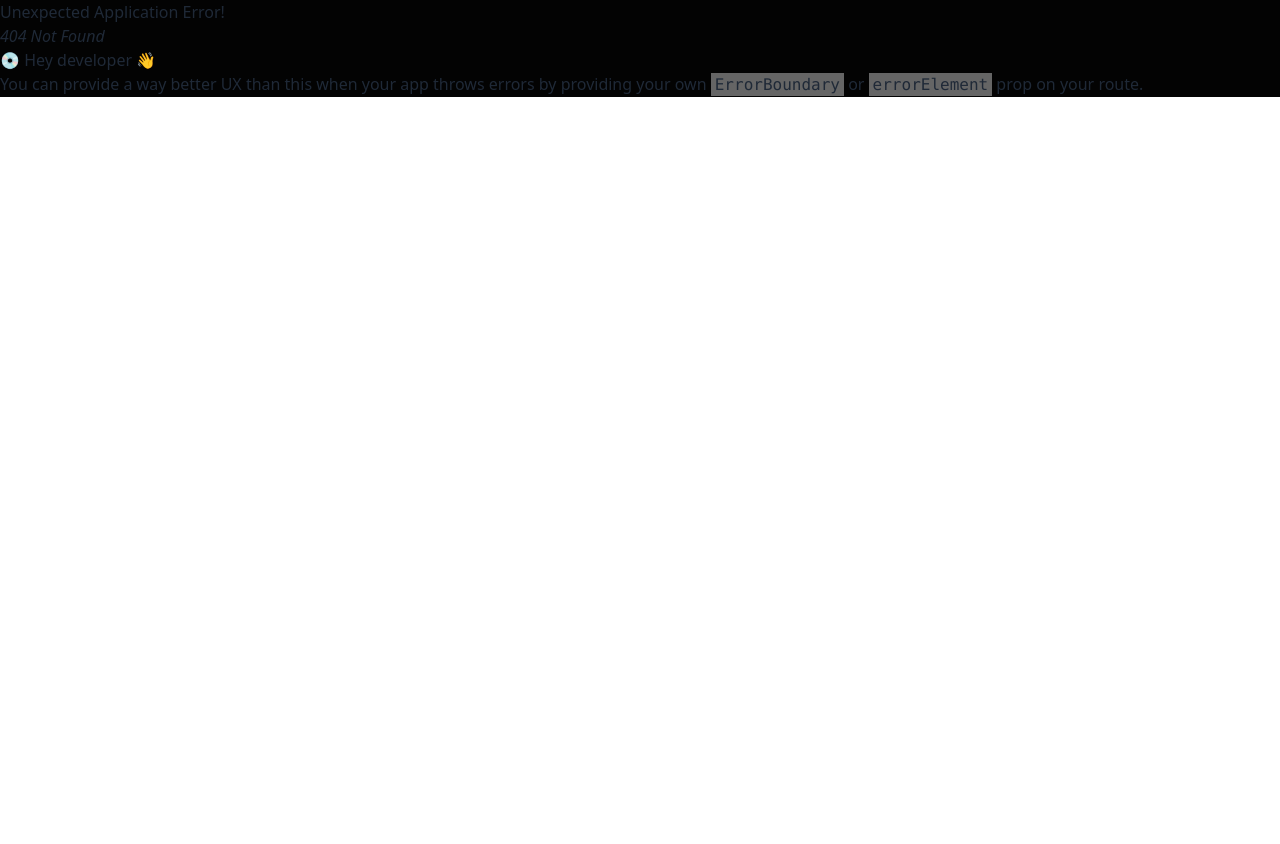
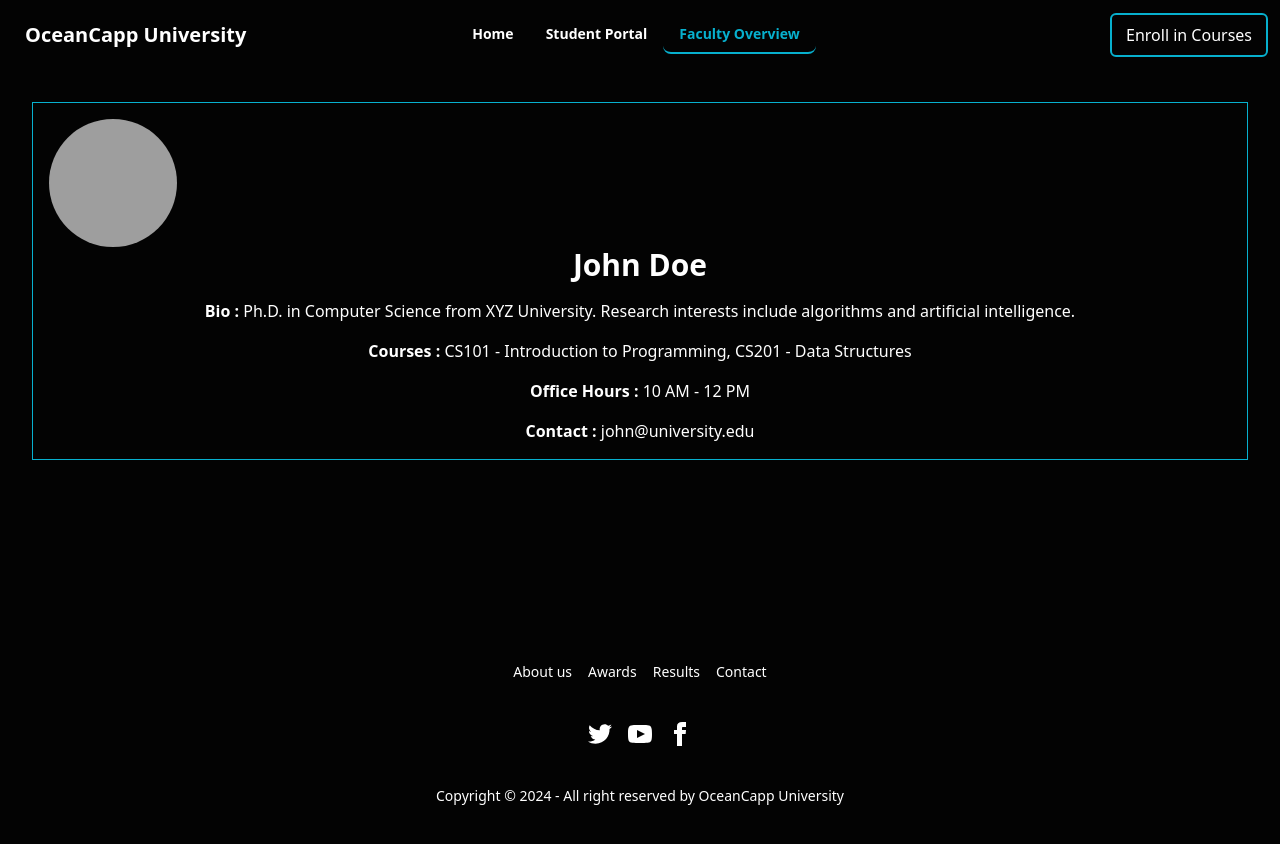
Before and after one commit to Monwar23/Student-Management-System, a React (Vite) app: page /faculty/1 in a window 1280 px wide. Before the commit this address had no page. Before the commit the page ends 800 px from the top, so only its background shows below. Built offline with nearby package versions, Linux system fonts and the light colour scheme; grey boxes are pictures that could not be loaded.

Commit message:
added details button

```diff
--- a/public/facultyList.json
+++ b/public/facultyList.json
@@ -1,72 +1,112 @@
 [
     {
+        "id": 1,
         "name": "John Doe",
         "designation": "Professor",
         "subject": "Computer Science",
         "officeHours": "10 AM - 12 PM",
-        "contact": "john@university.edu"
+        "contact": "john@university.edu",
+        "bio": "Ph.D. in Computer Science from XYZ University. Research interests include algorithms and artificial intelligence.",
+        "courses": ["CS101 - Introduction to Programming", "CS201 - Data Structures"],
+        "profileImage": "path/to/john_doe.jpg"
     },
     {
+        "id": 2,
         "name": "Jane Smith",
         "designation": "Associate Professor",
         "subject": "Mathematics",
         "officeHours": "1 PM - 3 PM",
-        "contact": "jane@university.edu"
+        "contact": "jane@university.edu",
+        "bio": "M.Sc. in Mathematics. Focus on number theory and statistics.",
+        "courses": ["MATH101 - Calculus I", "MATH201 - Linear Algebra"],
+        "profileImage": "path/to/jane_smith.jpg"
     },
     {
+        "id": 3,
         "name": "Alice Johnson",
         "designation": "Lecturer",
         "subject": "Physics",
         "officeHours": "11 AM - 1 PM",
-        "contact": "alice@university.edu"
+        "contact": "alice@university.edu",
+        "bio": "B.Sc. in Physics with research in quantum mechanics.",
+        "courses": ["PHYS101 - General Physics", "PHYS201 - Quantum Mechanics"],
+        "profileImage": "path/to/alice_johnson.jpg"
     },
     {
+        "id": 4,
         "name": "Robert Brown",
         "designation": "Assistant Professor",
         "subject": "Chemistry",
         "officeHours": "2 PM - 4 PM",
-        "contact": "robert@university.edu"
+        "contact": "robert@university.edu",
+        "bio": "Ph.D. in Chemistry specializing in organic synthesis.",
+        "courses": ["CHEM101 - Introduction to Chemistry", "CHEM201 - Organic Chemistry"],
+        "profileImage": "path/to/robert_brown.jpg"
     },
     {
+        "id": 5,
         "name": "Emily Davis",
         "designation": "Senior Lecturer",
         "subject": "Biology",
         "officeHours": "9 AM - 11 AM",
-        "contact": "emily@university.edu"
+        "contact": "emily@university.edu",
+        "bio": "M.Sc. in Biology with a focus on ecology and evolution.",
+        "courses": ["BIO101 - Introduction to Biology", "BIO201 - Ecology"],
+        "profileImage": "path/to/emily_davis.jpg"
     },
     {
+        "id": 6,
         "name": "Michael Wilson",
         "designation": "Professor",
         "subject": "History",
         "officeHours": "12 PM - 2 PM",
-        "contact": "michael@university.edu"
+        "contact": "michael@university.edu",
+        "bio": "Ph.D. in History, focusing on modern European history.",
+        "courses": ["HIST101 - World History", "HIST201 - Modern European History"],
+        "profileImage": "path/to/michael_wilson.jpg"
     },
     {
+        "id": 7,
         "name": "Laura Martinez",
         "designation": "Associate Professor",
         "subject": "English Literature",
         "officeHours": "10 AM - 12 PM",
-        "contact": "laura@university.edu"
+        "contact": "laura@university.edu",
+        "bio": "M.A. in English Literature, specializing in Victorian literature.",
+        "courses": ["ENG101 - Introduction to Literature", "ENG201 - Victorian Literature"],
+        "profileImage": "path/to/laura_martinez.jpg"
     },
     {
+        "id": 8,
         "name": "James Anderson",
         "designation": "Lecturer",
         "subject": "Political Science",
         "officeHours": "3 PM - 5 PM",
-        "contact": "james@university.edu"
+        "contact": "james@university.edu",
+        "bio": "B.A. in Political Science, with research interests in international relations.",
+        "courses": ["POL101 - Introduction to Political Science", "POL201 - International Relations"],
+        "profileImage": "path/to/james_anderson.jpg"
     },
     {
+        "id": 9,
         "name": "Sarah Lee",
         "designation": "Assistant Professor",
         "subject": "Economics",
         "officeHours": "11 AM - 1 PM",
-        "contact": "sarah@university.edu"
+        "contact": "sarah@university.edu",
+        "bio": "Ph.D. in Economics, specializing in microeconomics and labor economics.",
+        "courses": ["ECO101 - Principles of Economics", "ECO201 - Microeconomics"],
+        "profileImage": "path/to/sarah_lee.jpg"
     },
     {
+        "id": 10,
         "name": "David White",
         "designation": "Professor",
         "subject": "Philosophy",
         "officeHours": "9 AM - 11 AM",
-        "contact": "david@university.edu"
+        "contact": "david@university.edu",
+        "bio": "Ph.D. in Philosophy, focusing on ethics and political philosophy.",
+        "courses": ["PHIL101 - Introduction to Philosophy", "PHIL201 - Ethics"],
+        "profileImage": "path/to/david_white.jpg"
     }
 ]
--- a/src/Pages/FacultyManagement.jsx
+++ b/src/Pages/FacultyManagement.jsx
@@ -1,5 +1,5 @@
 import { useState } from "react";
-import { useLoaderData } from "react-router-dom";
+import { Link, useLoaderData } from "react-router-dom";
 
 
 
@@ -47,12 +47,14 @@ const FacultyManagement = () => {
             key={index}
             className="border border-[#07B0CE] p-6 shadow-lg rounded-lg hover:shadow-xl transition relative"
           >
-            <div className="cursor-pointer" onClick={() => toggleExpand(index)}>
+           <div className="flex justify-between">
+           <div className="cursor-pointer" onClick={() => toggleExpand(index)}>
               <h2 className="text-2xl font-semibold text-[#07B0CE]">{faculty.name}</h2>
               <p className="text-white mt-2">{faculty.designation}</p>
               <p className="text-white">Subject : {faculty.subject}</p>
             </div>
-
+            <Link to={`/faculty/${faculty.id}`} className="btn bg-transparent border border-[#07B0CE] mt-4 text-white hover:bg-[#07B0CE] hover:border-none">View Details</Link>
+           </div>
             {expandedIndex === index && (
               <div className="mt-4 border border-[#07B0CE] p-4 rounded-lg shadow-lg">
                 <p className="text-white"><strong>Office Hours : </strong> {faculty.officeHours}</p>
--- /dev/null
+++ b/src/Pages/FacultyProfile.jsx
@@ -0,0 +1,23 @@
+import { useLoaderData, useParams } from "react-router-dom";
+
+const FacultyProfile = () => {
+    const faculties = useLoaderData()
+    const { id } = useParams()
+    const faculty = faculties.find((faculty) => faculty.id === Number(id));
+
+    console.log(faculty);
+    const {name,profileImage,bio,courses,officeHours,contact}=faculty
+    return (
+        <div className="p-4 border border-[#07B0CE] text-white m-8 text-center">
+            <img src={profileImage} alt={faculty.name} className="rounded-full w-32 h-32" />
+            <h1 className="text-3xl font-bold">{name}</h1>
+            <p className="mt-4"><strong>Bio :</strong> {bio}</p>
+            <p className="mt-4"><strong>Courses :</strong> {courses.join(", ")}</p>
+            <p className="mt-4"><strong>Office Hours :</strong> {officeHours}</p>
+            <p className="mt-4"><strong>Contact :</strong> <a href={`mailto:${contact}`}>{contact}</a></p>
+
+        </div>
+    );
+};
+
+export default FacultyProfile;
--- a/src/main.jsx
+++ b/src/main.jsx
@@ -10,6 +10,7 @@ import Home from './Pages/Home';
 import StudentDashboard from './Pages/StudentDashboard';
 import FacultyManagement from './Pages/FacultyManagement';
 import CourseRegistration from './Pages/CourseRegistration';
+import FacultyProfile from './Pages/FacultyProfile';
 
 const router = createBrowserRouter([
   {
@@ -35,6 +36,11 @@ const router = createBrowserRouter([
         element: <CourseRegistration></CourseRegistration>,
         loader:()=>fetch('/courses.json')
       },
+      {
+        path: '/faculty/:id',
+        element: <FacultyProfile></FacultyProfile>,
+        loader:()=>fetch('/facultyList.json')
+      },
 
     ]
   },
```
